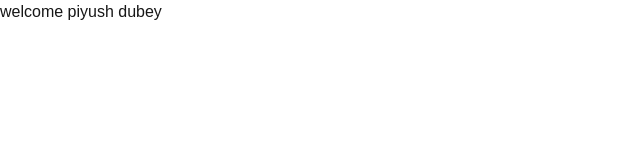
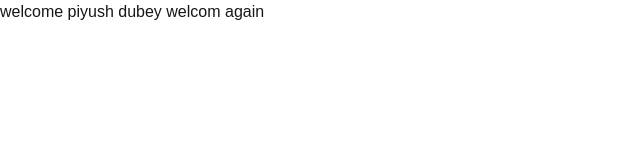
Before and after one commit to Dev-Shannn/doon-blog, a Next.js app: page / in a window 1280 px wide. Shown: the top 160 px of the page, without its empty margins (0-640 px from the left). Built offline with nearby package versions, Linux system fonts and the light colour scheme.

Commit message:
changec message

```diff
--- a/src/app/page.tsx
+++ b/src/app/page.tsx
@@ -2,7 +2,7 @@
 export default function Home() {
   return (
     <div className="grid grid-rows-[20px_1fr_20px] items-center justify-items-center min-h-screen p-8 pb-20 gap-16 sm:p-20 font-[family-name:var(--font-geist-sans)]">
-     welcome piyush dubey
+     welcome piyush dubey welcom again
     </div>
   );
 }
```
